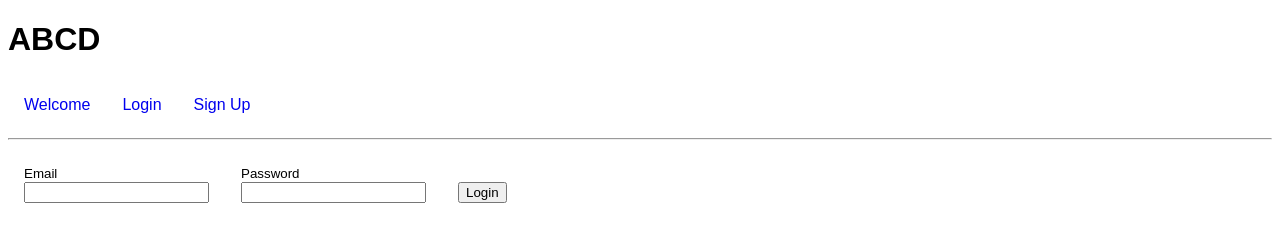
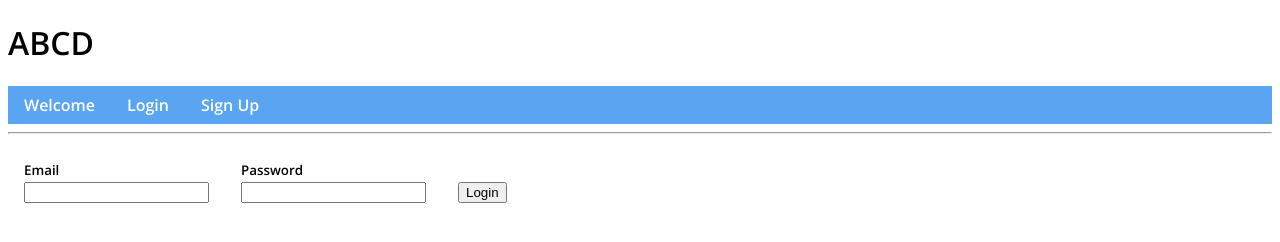
Before and after one commit to nangelos/abcd, a React app: page /register in a window 1280 px wide. Built offline with nearby package versions, Linux system fonts and the light colour scheme; no server answers.

Commit message:
[styling] navbar (color), font

```diff
--- a/client/components/navbar.js
+++ b/client/components/navbar.js
@@ -3,17 +3,25 @@ import PropTypes from 'prop-types'
 import {connect} from 'react-redux'
 import {Link} from 'react-router-dom'
 import {logout} from '../store'
+import styled from 'styled-components'
+import {primaryColor} from '../constants'
+
+const Bar = styled.nav`
+  background-color: ${primaryColor};
+  color: white;
+`
 
 const Navbar = ({handleClick, isLoggedIn}) => (
   <div>
     <h1>ABCD</h1>
-    <nav>
+    <Bar>
       {isLoggedIn ? (
         <div>
           {/* The navbar will show these links after you log in */}
           <Link to="/home">Home</Link>
           <Link to="/register">Register</Link>
           <Link to="/schedule">Schedule</Link>
+          <Link to="/settings">Settings</Link>
           <a href="#" onClick={handleClick}>
             Logout
           </a>
@@ -26,7 +34,7 @@ const Navbar = ({handleClick, isLoggedIn}) => (
           <Link to="/signup">Sign Up</Link>
         </div>
       )}
-    </nav>
+    </Bar>
     <hr />
   </div>
 )
@@ -34,17 +42,17 @@ const Navbar = ({handleClick, isLoggedIn}) => (
 /**
  * CONTAINER
  */
-const mapState = state => {
+const mapState = (state) => {
   return {
-    isLoggedIn: !!state.user.id
+    isLoggedIn: !!state.user.id,
   }
 }
 
-const mapDispatch = dispatch => {
+const mapDispatch = (dispatch) => {
   return {
     handleClick() {
       dispatch(logout())
-    }
+    },
   }
 }
 
@@ -55,5 +63,5 @@ export default connect(mapState, mapDispatch)(Navbar)
  */
 Navbar.propTypes = {
   handleClick: PropTypes.func.isRequired,
-  isLoggedIn: PropTypes.bool.isRequired
+  isLoggedIn: PropTypes.bool.isRequired,
 }
--- a/client/constants.js
+++ b/client/constants.js
@@ -1,7 +1,7 @@
 import styled from 'styled-components'
 
 export const primaryColor = 'rgb(90, 165, 241)'
-export const secondaryColor = 'rgb(225, 215, 223)'
+export const secondaryColor = 'rgb(231, 231, 231)'
 
 export const schoolList = [
   'West Elementary',
@@ -39,6 +39,7 @@ export const InfoInput = styled.input`
   margin: 10px;
   font-size: large;
   width: 300px;
+  height: 30px;
   padding: 0px 0px 0px 5px;
 `
 export const InfoRow = styled.div`
--- a/public/index.html
+++ b/public/index.html
@@ -3,6 +3,7 @@
   <head>
     <meta charset='utf-8'>
     <meta name='viewport' content='width=device-width initial-scale=1.0'>
+    <link href="https://fonts.googleapis.com/css2?family=Open+Sans:wght@600&display=swap" rel="stylesheet">
     <title>ABCD</title>
     <link rel="stylesheet" href="/style.css" />
     <script defer src="/bundle.js"></script>
--- a/public/style.css
+++ b/public/style.css
@@ -1,9 +1,15 @@
 body {
-  font-family: sans-serif;
+  font-family: 'Open Sans', sans-serif;
 }
 
 a {
   text-decoration: none;
+  color: white;
+}
+
+a:hover {
+  cursor: pointer;
+  text-decoration: underline;
 }
 
 label {
@@ -12,7 +18,7 @@ label {
 
 nav a {
   display: inline-block;
-  margin: 1em;
+  margin: 0.5em 1em;
 }
 
 form div {
```
